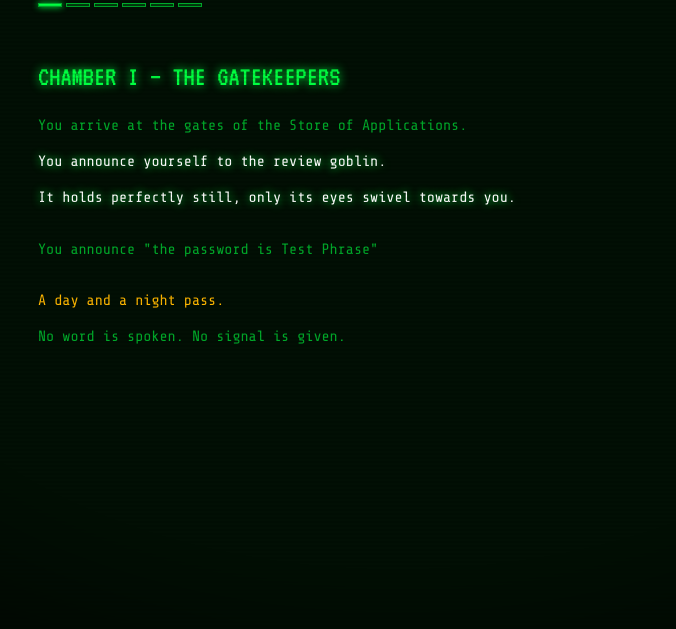
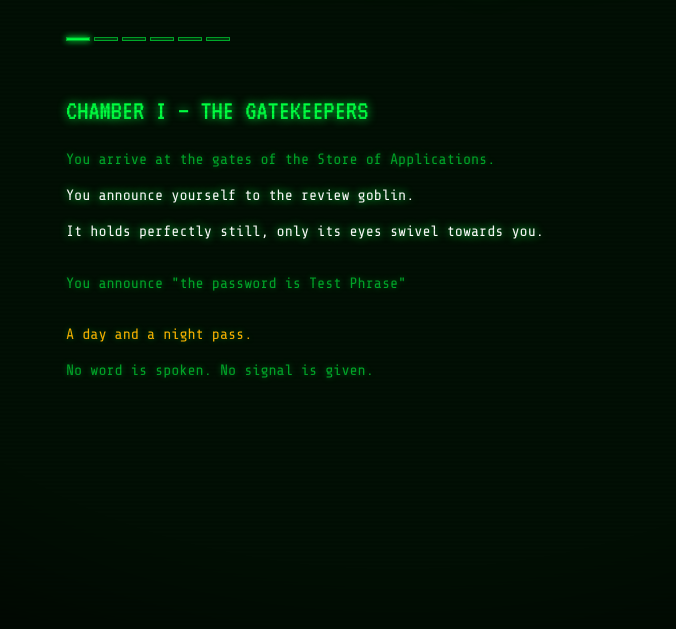
Before and after one commit to zgoldie/approval-quest, a plain HTML site: page index.html in a window 1280 px wide. Shown: the part 171-800 px from the top of the page, without its empty margins (242-918 px from the left). Drawn offline with nearby package versions, Linux system fonts and the light colour scheme.

Commit message:
CRT changes

```diff
--- a/index.html
+++ b/index.html
@@ -23,6 +23,7 @@
     background: var(--bg);
     color: var(--green);
     font-family: 'Share Tech Mono', monospace;
+    text-shadow: 0 0 6px rgba(0, 255, 65, 0.35);
     min-height: 100vh;
     display: flex;
     flex-direction: column;
@@ -61,6 +62,9 @@
   .terminal {
     width: 100%;
     max-width: 720px;
+    position: relative;
+    z-index: 1;
+    padding: 34px 28px 26px;
   }
 
   .title-block {
@@ -385,9 +389,9 @@ const nodes = {
       L('The goblin is silent for so long you suspect another full day has gone by.', 'dim'),
       L('A scroll appears before you.', 'bright'),
       L('SCROLL: The Chief saw a sign outside The Store, saying reviews take 24 hours.', 'amber'),
-      L('SCROLL: He asks if you are still alive and if so, what is taking so long.', 'amber'),
+      L('SCROLL: He asks if you are still alive and if so, what is taking so long?', 'amber'),
       G(),
-      L('The goblin gives a slow nod.', 'bright'),
+      L('The goblin gives a slow nod.', 'dim'),
       L('A content smile appears, as if it pleased with itself.', 'dim'),
       L('It steps aside and ushers you onward.', 'bright'),
     ],
@@ -475,21 +479,21 @@ const nodes = {
     progress: 4,
     lines: [
       L('CHAMBER IV — THE INNER SANCTUM', 'big'),
-      L('A young goblin lounges behind the desk, half-listening to something in one ear.', 'dim'),
+      L('A young goblin lounges behind the desk, gently humming to itself.', 'dim'),
       G(),
       L('It glances at your scroll for a heartbeat and stamps it.', 'bright'),
       L('The seal reads: APPROVED.', 'bright'),
-      L('No reason is given. It is already looking at the next pile.', 'dim'),
+      L('No reason is given. It is looking away, back to its humming.', 'dim'),
+      L('The gates of the store grind open.', 'dim'),
       G(),
-      L('SCROLL: The Fang Wizard seems unfamiliar with the process.', 'amber'),
+      L('SCROLL: The Fang Wizard seems unfamiliar with the Store of Applications process.', 'amber'),
       L('SCROLL: Can you train them?', 'amber'),
       G(),
-      L('The gates of the store grind open.', 'dim'),
       L('You permit yourself half a breath.', 'dim'),
     ],
     choices: [
-      { text: 'Thank the senior goblin. It does not look up.', next: 'ending', sanity: 0, slack: 0, days: 0 },
-      { text: 'Leave in silence. The lamps watch you go.', next: 'ending', sanity: 0, slack: 0, days: 0 },
+      { text: 'Thank the small goblin. It does not look up.', next: 'ending', sanity: 0, slack: 0, days: 0 },
+      { text: 'Leave in silence. The lamps flicker as you go.', next: 'ending', sanity: 0, slack: 0, days: 0 },
     ]
   },
 
@@ -500,11 +504,12 @@ const nodes = {
       G(),
       L('You re-emerge into daylight. You touch some grass.', 'dim'),
       L('A scroll arrives.', 'amber'),
-      L('"Good news. We worked on more changes while you were gone.', 'amber'),
-      L('Could you submit them to the Store of Applications tomorrow?"', 'amber'),
+      L('SCROLL:Good news. We worked on more changes while you were gone.', 'amber'),
+      L('SCROLL: Could you submit them to the Store of Applications tomorrow?', 'amber'),
+      L('SCROLL: The Fang Wizard thinks that you are best suited to the task.', 'amber'),
     ],
     choices: [
-      { text: '[ SKIP THE STORE USING CODEPUSH ]', next: 'intro', sanity: 0, slack: 0, days: 0, href: 'https://codemagic.io/codepush' },
+      { text: '[ SKIP THE STORE. USE CODEPUSH ]', next: 'intro', sanity: 0, slack: 0, days: 0, href: 'https://codemagic.io/codepush' },
       { text: '[ START AGAIN ]', next: 'intro', sanity: 0, slack: 0, days: 0 },
     ]
   }
```
